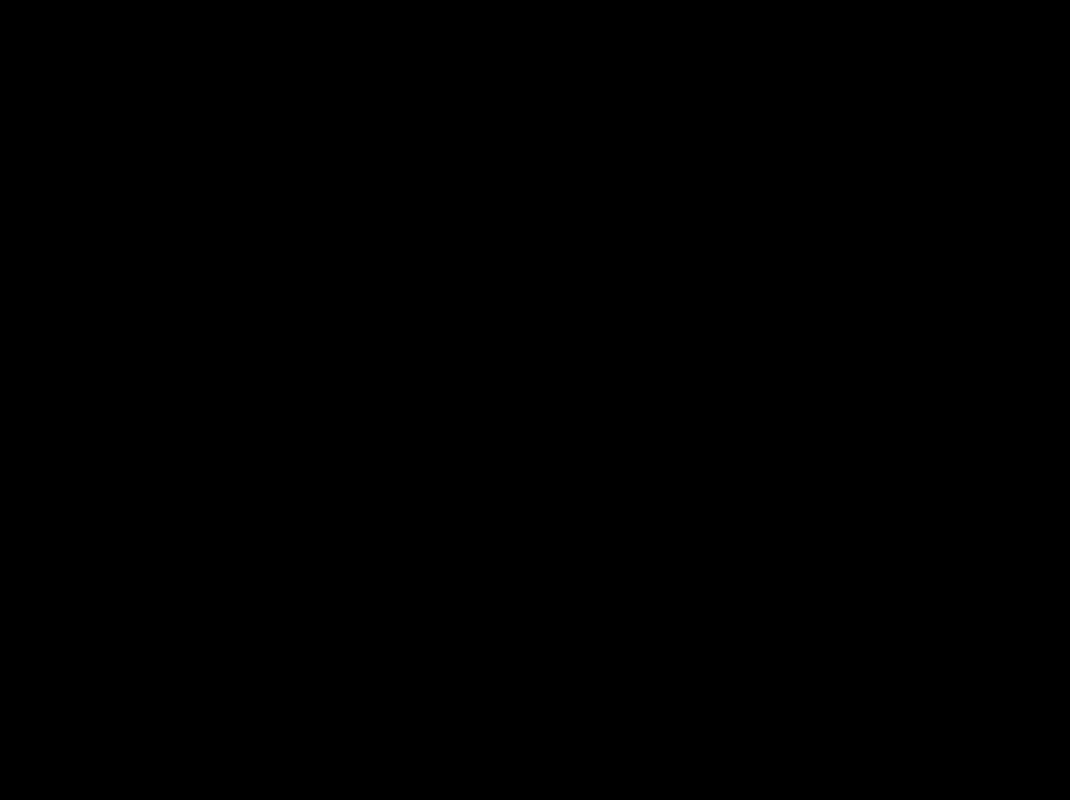
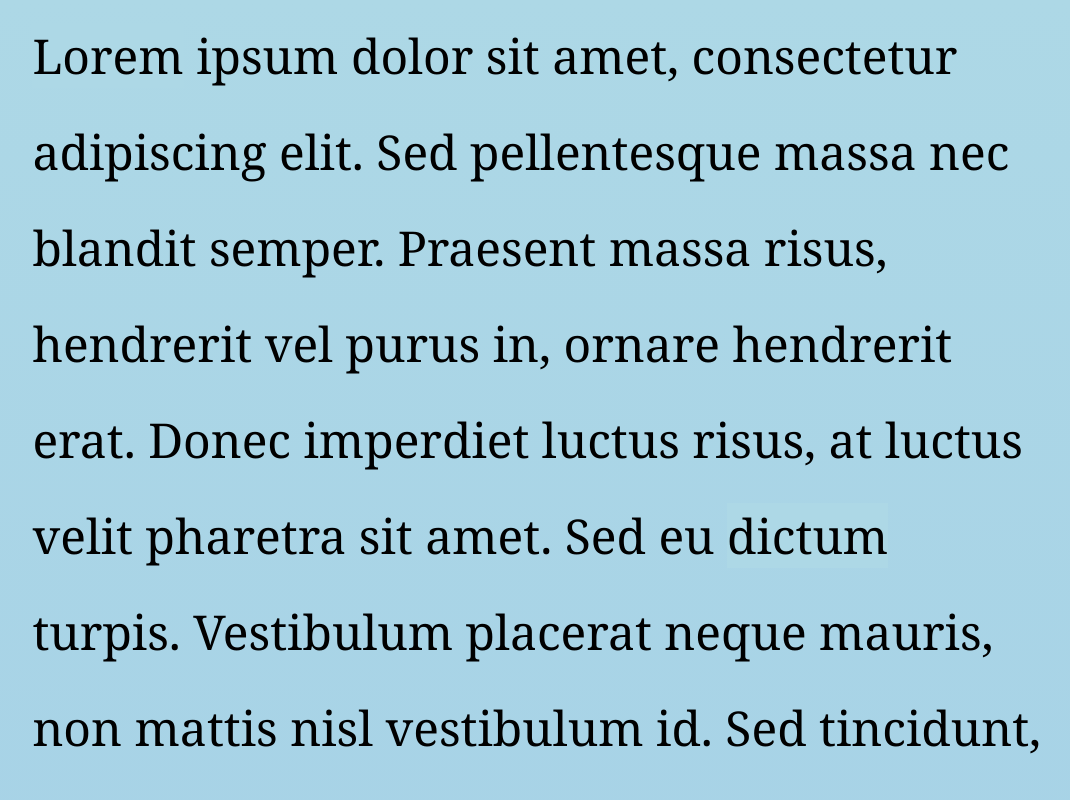
Before and after one commit to Volfy/csspoem, a plain HTML site: page index.html in a window 1280 px wide. Shown: the top 800 px of the page, without its empty margins (102-1172 px from the left). Drawn offline with Linux system fonts and the light colour scheme.

Commit message:
basic style

```diff
--- a/index.html
+++ b/index.html
@@ -8,6 +8,34 @@
     <title>Css Poem</title>
 </head>
 <body>
+    <div class="container">
 
+
+<span>Lorem</span> ipsum dolor sit amet, consectetur adipiscing elit. Sed pellentesque massa nec blandit semper. Praesent massa risus, hendrerit vel purus in, ornare hendrerit erat.
+Donec imperdiet luctus risus, at luctus velit pharetra sit amet. Sed eu <span>dictum</span> turpis. Vestibulum placerat neque mauris, non mattis nisl vestibulum id. Sed tincidunt,
+diam sed consectetur consequat, enim lorem luctus nunc, eu ultricies libero sem ac sapien. Sed vulputate, risus quis rhoncus sodales, lorem orci imperdiet nulla, accumsan eleifend
+risus sapien in nibh. Donec tincidunt condimentum erat, eu auctor elit interdum sed. Etiam faucibus, dolor <span>in</span> sodales sodales, ipsum neque viverra est, sit amet pulvinar magna libero et justo.
+Donec faucibus consectetur orci a ullamcorper. Ut ac vehicula erat. Nulla blandit fringilla ex, ac consectetur lacus mattis in. Nulla tincidunt consectetur volutpat.
+Aenean augue eros, aliquet sit amet malesuada ac, euismod id elit. Mauris elementum scelerisque enim, non eleifend ipsum mollis non. Sed rutrum nunc sit amet metus ultrices,
+id luctus nisl efficitur. Sed aliquet eros vitae mattis tincidunt. Integer cursus tellus tellus, vel fringilla risus fringilla sit amet. Integer dignissim elit eu ipsum pretium sagittis.
+Sed pretium justo eget <span>dolor</span> auctor, et congue nisl viverra. Sed eleifend dictum sem, et varius neque porta eu. Nulla gravida vehicula ante et ultricies. Proin eget urna sed tortor pretium ultricies.
+Aenean mi metus, suscipit sit amet gravida ac, interdum vel <span>est.</span> Maecenas eget malesuada arcu, ut tempus mi. In dolor magna, suscipit eu lorem non, imperdiet faucibus justo. Aliquam ex nisl,
+pretium sit amet egestas non, porta et augue. Integer non ipsum eros.
+Suspendisse dolor augue, vehicula quis bibendum sed, tincidunt nec est. Suspendisse lectus elit, sollicitudin vel turpis a, condimentum mollis lorem. Vivamus convallis scelerisque enim,
+et hendrerit elit imperdiet non. Vivamus in lacus vel nibh consequat placerat eu sed libero. Cras convallis nisi velit, eget dapibus turpis dictum in. <span>Duis</span> vitae metus a magna pellentesque
+placerat nec vel velit. Aenean vestibulum condimentum elementum. Praesent ac arcu posuere, aliquet risus et, bibendum odio. Duis aliquet dapibus sollicitudin. Vestibulum interdum neque vel
+nisl <span>varius</span> ullamcorper. Vivamus at purus nulla. Morbi semper nulla ut ex convallis, sit amet ultricies quam condimentum.
+Pellentesque tincidunt consectetur eros at bibendum. Fusce egestas eros lorem, ut fringilla sem pharetra in. Vestibulum ante ipsum primis in faucibus orci luctus et ultrices posuere
+cubilia <span>curae;</span> Aenean ac purus id ante mollis pharetra. Donec consequat tincidunt mi, at pulvinar justo. Duis felis elit, mollis non luctus eget, gravida non mauris. Fusce ultrices
+suscipit ante vel tristique. Maecenas fermentum consequat lacus id placerat. Donec leo eros, porta non auctor nec, pulvinar sit amet est. Suspendisse condimentum accumsan condimentum.
+Cras fermentum quis odio nec ullamcorper. Etiam posuere, tellus vitae fringilla finibus, metus arcu dignissim leo, vel iaculis nunc risus nec mauris. Aenean dignissim nunc vel dui lobortis,
+ut finibus purus tincidunt. Praesent placerat enim vel neque ullamcorper, vitae pellentesque tortor venenatis.
+Pellentesque habitant morbi tristique senectus et netus et malesuada fames ac turpis egestas. Suspendisse potenti. Duis ut placerat quam, ac venenatis dolor. Curabitur
+laoreet purus sed risus maximus tristique. Suspendisse potenti. Aenean enim nisi, dapibus at augue nec, porta sodales ante. Praesent sapien mauris, dignissim quis lorem non,
+congue mollis turpis. Aliquam dui nulla, iaculis pretium ullamcorper eget, scelerisque eu tellus. Quisque non finibus tellus. Nullam in felis <span>arcu.</span> Cras et venenatis magna. Ut euismod,
+ante sed elementum <span>viverra</span>, turpis nisl molestie massa, ullamcorper volutpat sapien libero ut justo. Aliquam at nisi vel diam rhoncus semper. Cras quis nisi sit amet nibh porttitor
+efficitur nec non elit. Donec ut mollis ligula, et pulvinar erat. Pellentesque fringilla nisl et erat vulputate, vel volutpat diam blandit.
+<div class="spacer"></div>
+    </div>
 </body>
 </html>
--- a/styles.css
+++ b/styles.css
@@ -1,3 +1,25 @@
 body {
-    background-color: black;
+    font-family:Georgia, 'Times New Roman', Times, serif;
+    background-image: linear-gradient(180deg, lightblue, cornflowerblue);
+    display: flex;
+    justify-content: center;
+
 }
+
+.container {
+    width: clamp(600px, 80%, 1500px);
+    font-size: 48px;
+    line-height: 2em;
+    font-weight: 500;
+}
+.spacer {
+    height: 1600px;
+}
+
+span {
+    font-style: normal;
+    background-color: lightblue;
+    position: sticky;
+    top: 10px;
+
+}
```
